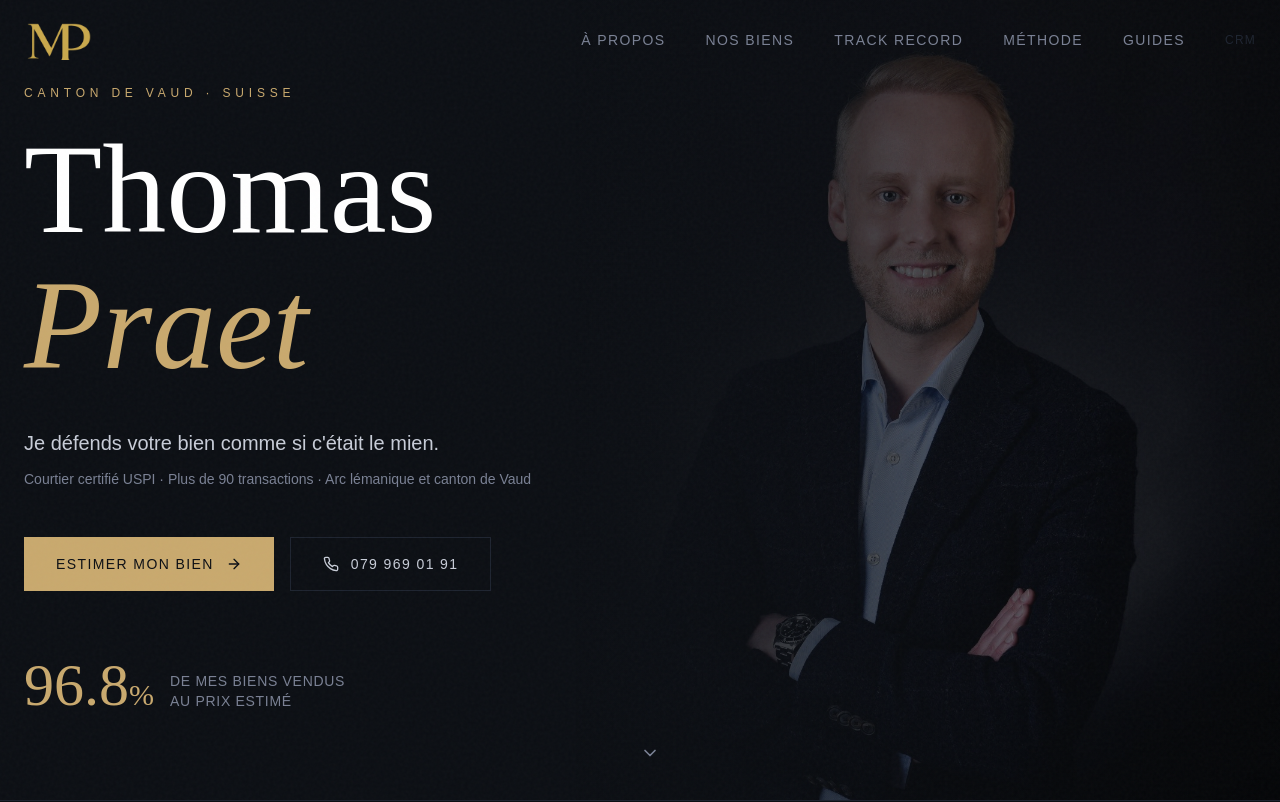
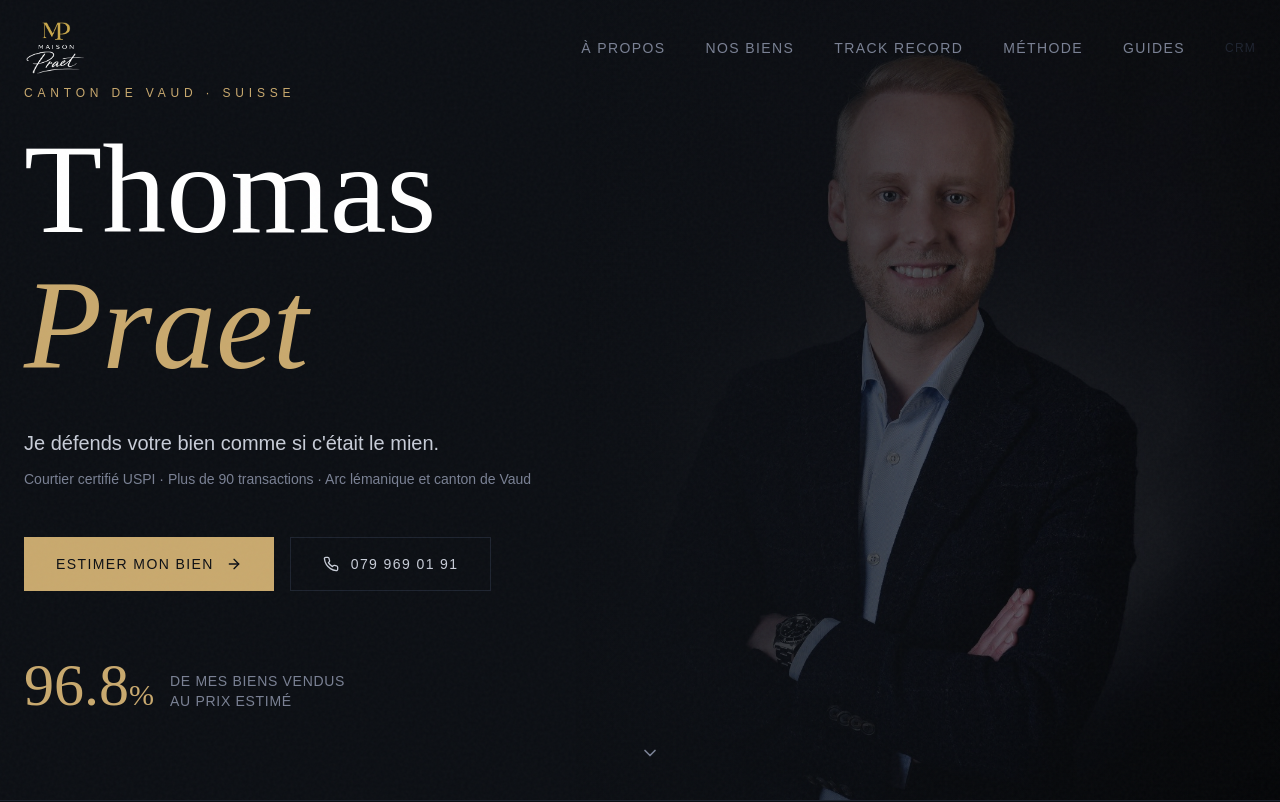
Before and after one commit to Sinseed/maison-praet, a Next.js app: page / in a window 1280 px wide. Shown: the top 802 px of the page. Built offline with nearby package versions, Linux system fonts and the light colour scheme.

Commit message:
Navbar : logo complet MP doré + MAISON Praet blanc

```diff
--- a/app/components/Nav.tsx
+++ b/app/components/Nav.tsx
@@ -34,7 +34,7 @@ export default function Nav() {
     <nav className={`fixed top-0 left-0 right-0 z-50 transition-all duration-500 ${scrolled || !isHome ? 'bg-brand-dark/95 backdrop-blur-md border-b border-brand-border' : ''}`}>
       <div className="max-w-7xl mx-auto px-6 py-5 flex items-center justify-between">
         <Link href="/" className="flex items-center">
-          <img src="/logo-mp.png" alt="Maison Praet" className="h-10 w-auto" />
+          <img src="/logo-maison-praet.png" alt="Maison Praet" className="h-14 w-auto" />
         </Link>
         <div className="hidden md:flex items-center gap-10">
           {links.map(item => (
```
Also changed, not shown: public/logo-maison-praet.png (added).
